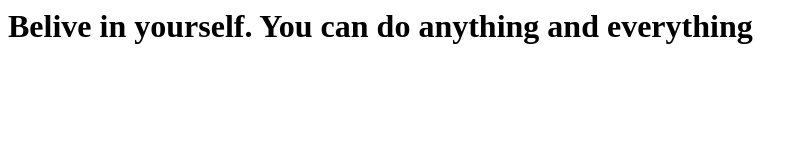
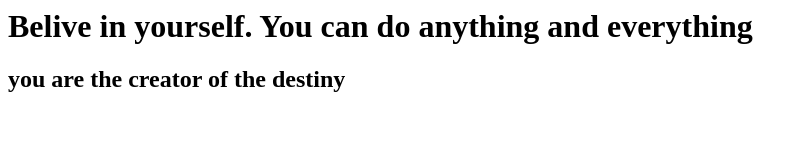
Before and after one commit to Gagan577/thirdproject, a plain HTML site: page index.html in a window 1280 px wide. Shown: the whole page, without its empty margins (0-808 px from the left). Drawn offline with Linux system fonts and the light colour scheme.

Commit message:
Added 2 nd commit

```diff
--- a/index.html
+++ b/index.html
@@ -2,6 +2,8 @@
 <body>
 
 <h1>Belive in yourself. You can do anything and everything</h1>
+<h2> you are the creator of the destiny <h2>
+
 
 </body>
 </html>
```
